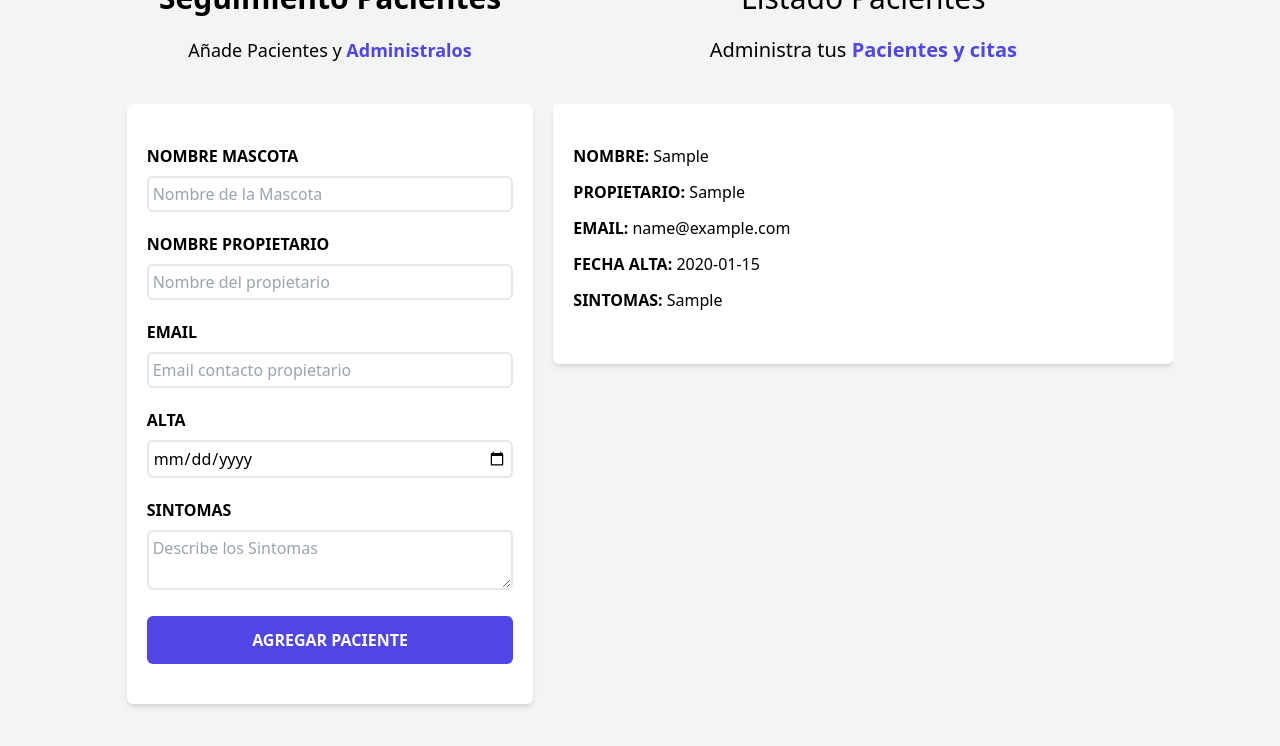
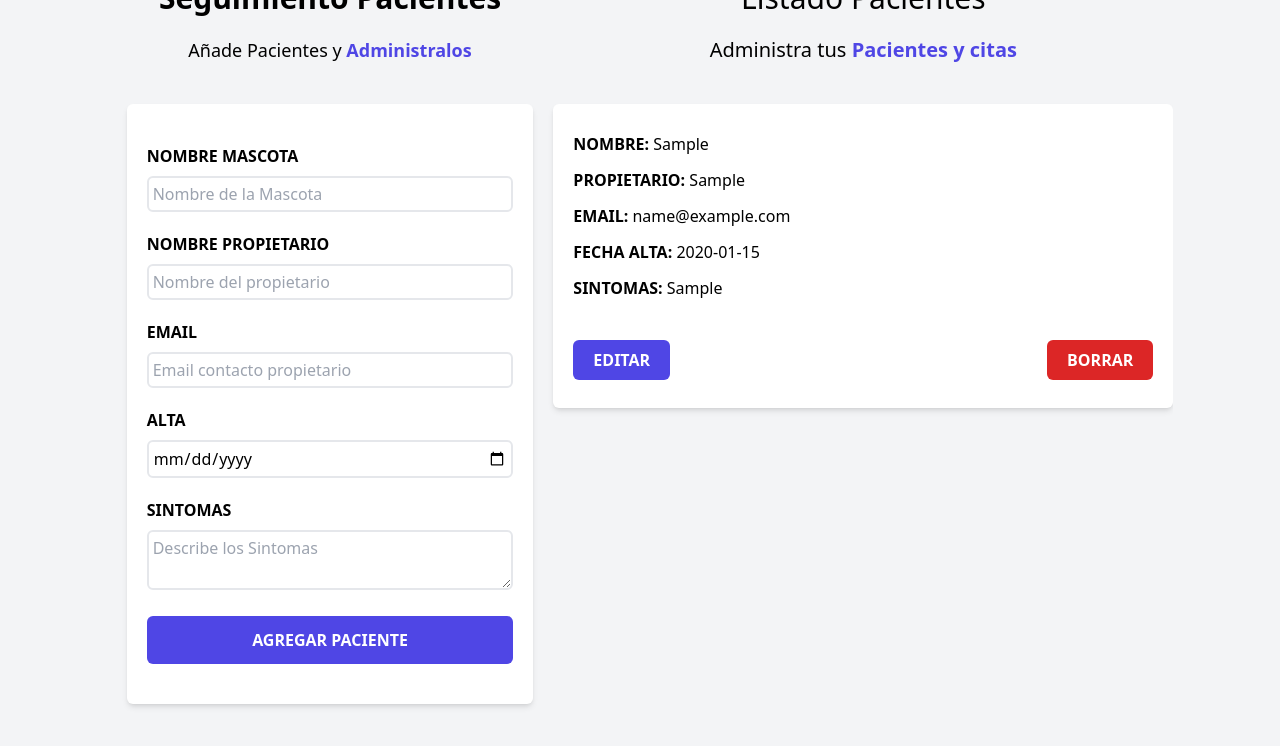
Before and after one commit to sebaszwenger/administrador-veterinaria, a React (Vite) app: page / in a window 1280 px wide. Both pictures are taken after typing "Sample", "Sample", "name@example.com", "2020-01-15", "Sample" into the empty fields and a click on the input "Agregar Paciente". Shown: the part 244-990 px from the top of the page. Built offline with nearby package versions, Linux system fonts and the light colour scheme.

Commit message:
se agrego la logica para editar y borrar un cita

```diff
--- a/src/components/Paciente.jsx
+++ b/src/components/Paciente.jsx
@@ -1,9 +1,23 @@
-const Paciente = ({ cita }) => {
+const Paciente = ({ cita, citas, setCitas, setEditarCita }) => {
   //Extrae los datos de la cita
   const { mascota, email, propietario, fecha, sintomas } = cita;
 
+  //FUNCIONES
+  //Pasa los datos de la cita a editar hacia el modulo de Formulario via modulo App
+  const editarCita = () => {
+    setEditarCita(cita);
+  };
+
+  //Elimina la cita seleccionada
+  const borrarCita = (e) => {
+    const citasActualizadas = citas.filter(
+      (elemento) => elemento.id !== cita.id
+    );
+    setCitas(citasActualizadas);
+  };
+
   return (
-    <div className="bg-white shadow-md px-5 py-10 rounded-md mb-5">
+    <div className="bg-white shadow-md px-5 py-7 rounded-md mb-5">
       <p className="font-bold mb-3 tetx-gray-700 uppercase">
         Nombre: {""}
         <span className="font-normal normal-case">{mascota}</span>
@@ -28,6 +42,22 @@ const Paciente = ({ cita }) => {
         Sintomas: {""}
         <span className="font-normal normal-case">{sintomas}</span>
       </p>
+
+      <div className="flex justify-between">
+        <button
+          className="bg-indigo-600 mt-7 py-2 px-5 text-white uppercase font-bold hover:bg-indigo-800 rounded-md cursor-pointer transition-all"
+          onClick={editarCita}
+        >
+          editar
+        </button>
+
+        <button
+          className="bg-red-600 mt-7 py-2 px-5 text-white uppercase font-bold hover:bg-red-800 rounded-md cursor-pointer transition-all"
+          onClick={borrarCita}
+        >
+          Borrar
+        </button>
+      </div>
     </div>
   );
 };
```
